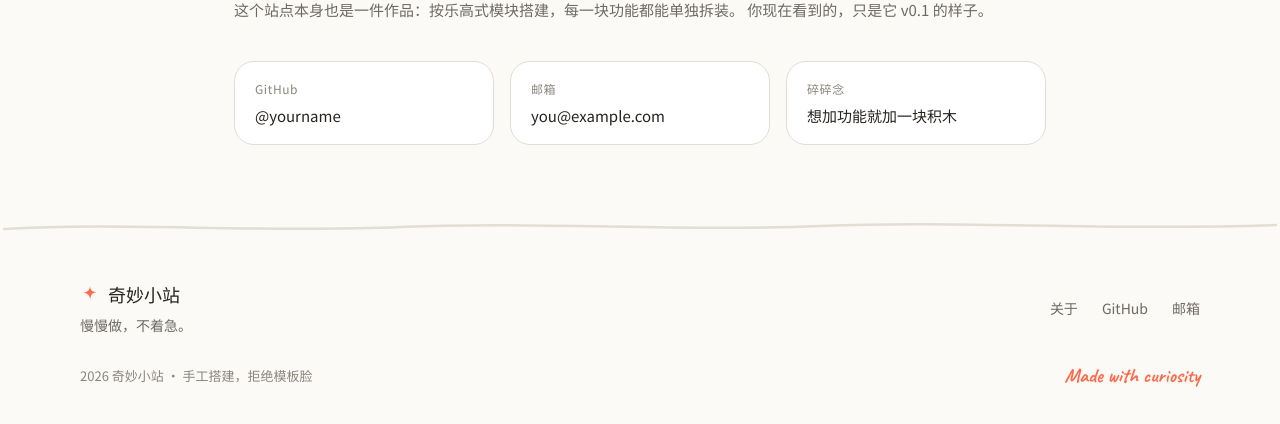
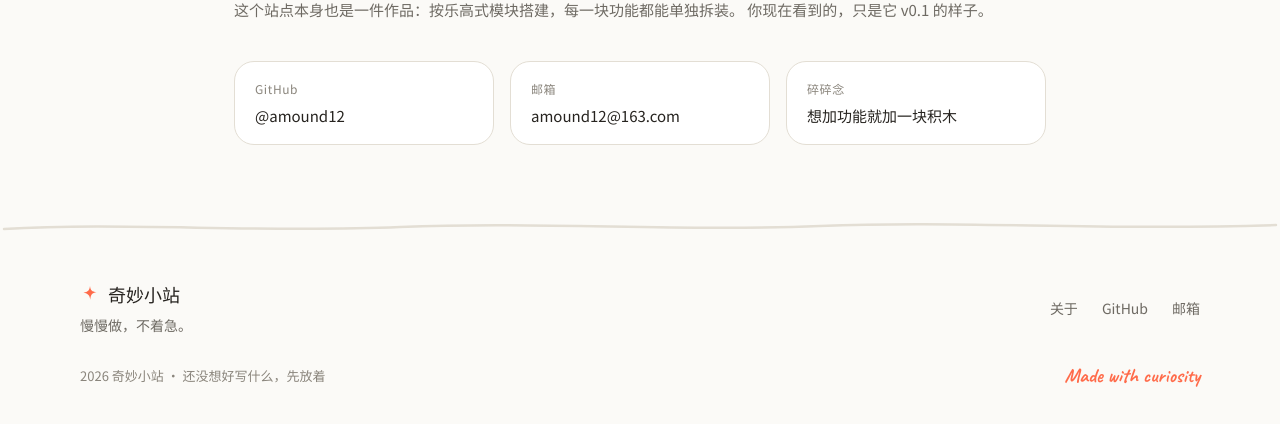
Before and after one commit to amound12/qimiao-site, a FastAPI app: page /about in a window 1280 px wide. Shown: the part 384-808 px from the top of the page. Run offline with FastAPI, Linux system fonts and the light colour scheme; some web fonts are replaced.

Commit message:
feat(site): 页脚注释换新文案；关于页与页脚填入真实 GitHub 和邮箱

```diff
--- a/core/templates/about.html
+++ b/core/templates/about.html
@@ -28,14 +28,13 @@
   </div>
 
   <div class="contact-cards">
-    <!-- TODO(搭子)：换成你的真实联系方式 -->
     <div class="contact-card">
       <span class="contact-label">GitHub</span>
-      <a class="contact-value" href="https://github.com/yourname" target="_blank" rel="noopener">@yourname</a>
+      <a class="contact-value" href="https://github.com/amound12" target="_blank" rel="noopener">@amound12</a>
     </div>
     <div class="contact-card">
       <span class="contact-label">邮箱</span>
-      <a class="contact-value" href="mailto:you@example.com">you@example.com</a>
+      <a class="contact-value" href="mailto:amound12@163.com">amound12@163.com</a>
     </div>
     <div class="contact-card">
       <span class="contact-label">碎碎念</span>
--- a/core/templates/base.html
+++ b/core/templates/base.html
@@ -51,12 +51,12 @@
     </div>
     <nav class="footer-links" aria-label="页脚导航">
       <a href="/about">关于</a>
-      <a href="https://github.com/" target="_blank" rel="noopener">GitHub</a>
-      <a href="mailto:you@example.com">邮箱</a>
+      <a href="https://github.com/amound12" target="_blank" rel="noopener">GitHub</a>
+      <a href="mailto:amound12@163.com">邮箱</a>
     </nav>
   </div>
   <div class="footer-bottom">
-    <span>2026 {{ site_name }} · 手工搭建，拒绝模板脸</span>
+    <span>2026 {{ site_name }} · 还没想好写什么，先放着</span>
     <span class="made-with">Made with curiosity</span>
   </div>
 </footer>
```
